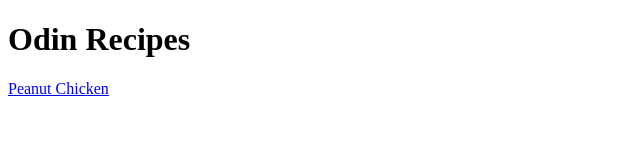
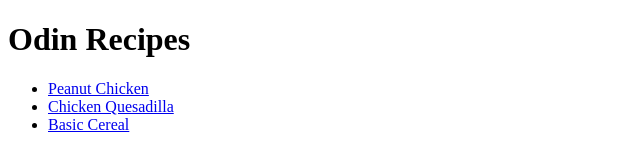
Before and after one commit to peterbrowncodes/odin-recipes, a plain HTML site: page index.html in a window 1280 px wide. Shown: the whole page, without its empty margins (0-640 px from the left). Drawn offline with Linux system fonts and the light colour scheme.

Commit message:
Add recipes to index page

```diff
--- a/index.html
+++ b/index.html
@@ -7,6 +7,11 @@
 </head>
 <body>
     <h1>Odin Recipes</h1>
-    <a href="recipes/peanut-chicken.html" target="_blank" rel="noopener noreferrer">Peanut Chicken</a>
+    <ul>
+        <li><a href="recipes/peanut-chicken.html" target="_blank" rel="noopener noreferrer">Peanut Chicken</a></li>
+        <li><a href="recipes/chicken-quesadilla.html" target="_blank" rel="noopener noreferrer">Chicken Quesadilla</a></li>
+        <li><a href="recipes/basic-cereal.html" target="_blank" rel="noopener noreferrer">Basic Cereal</a></li>
+    </ul>
+
 </body>
 </html>
```
